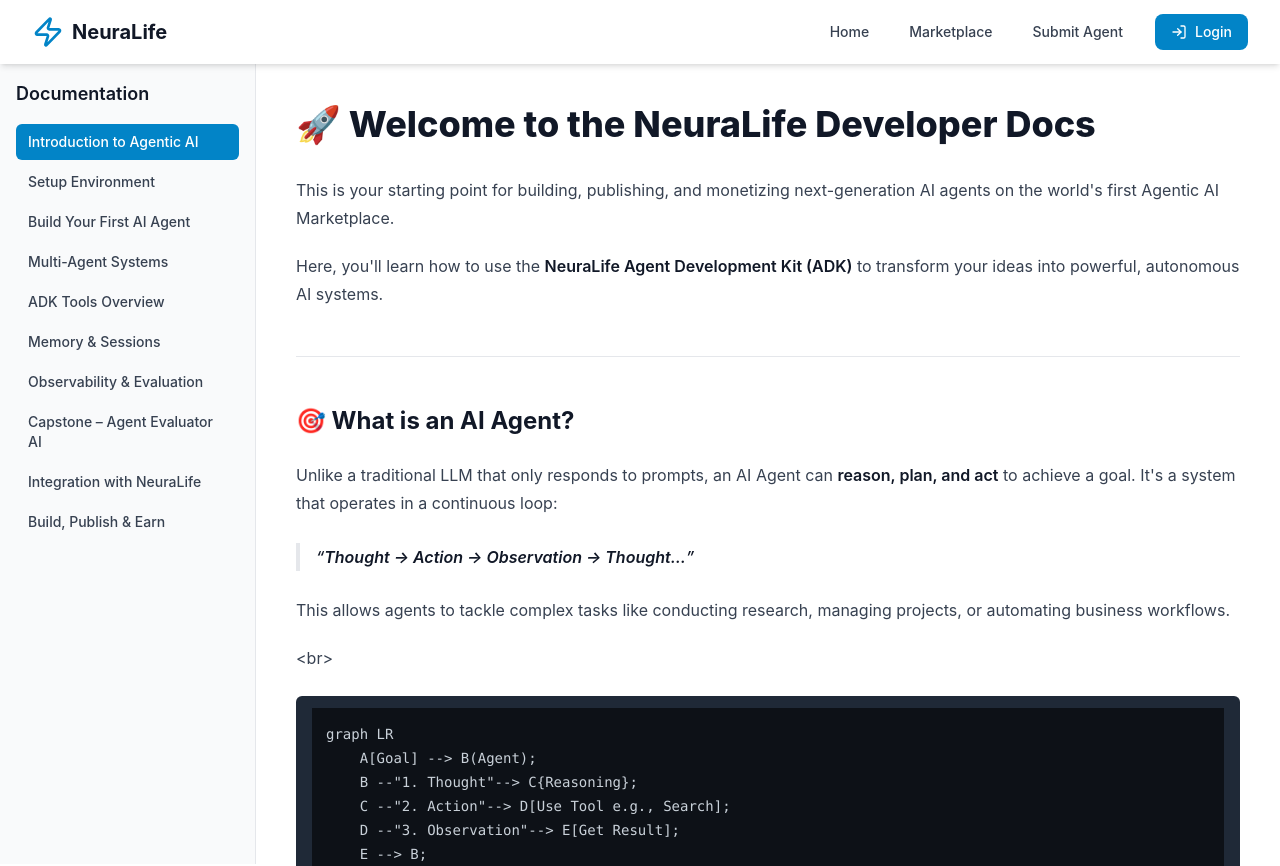
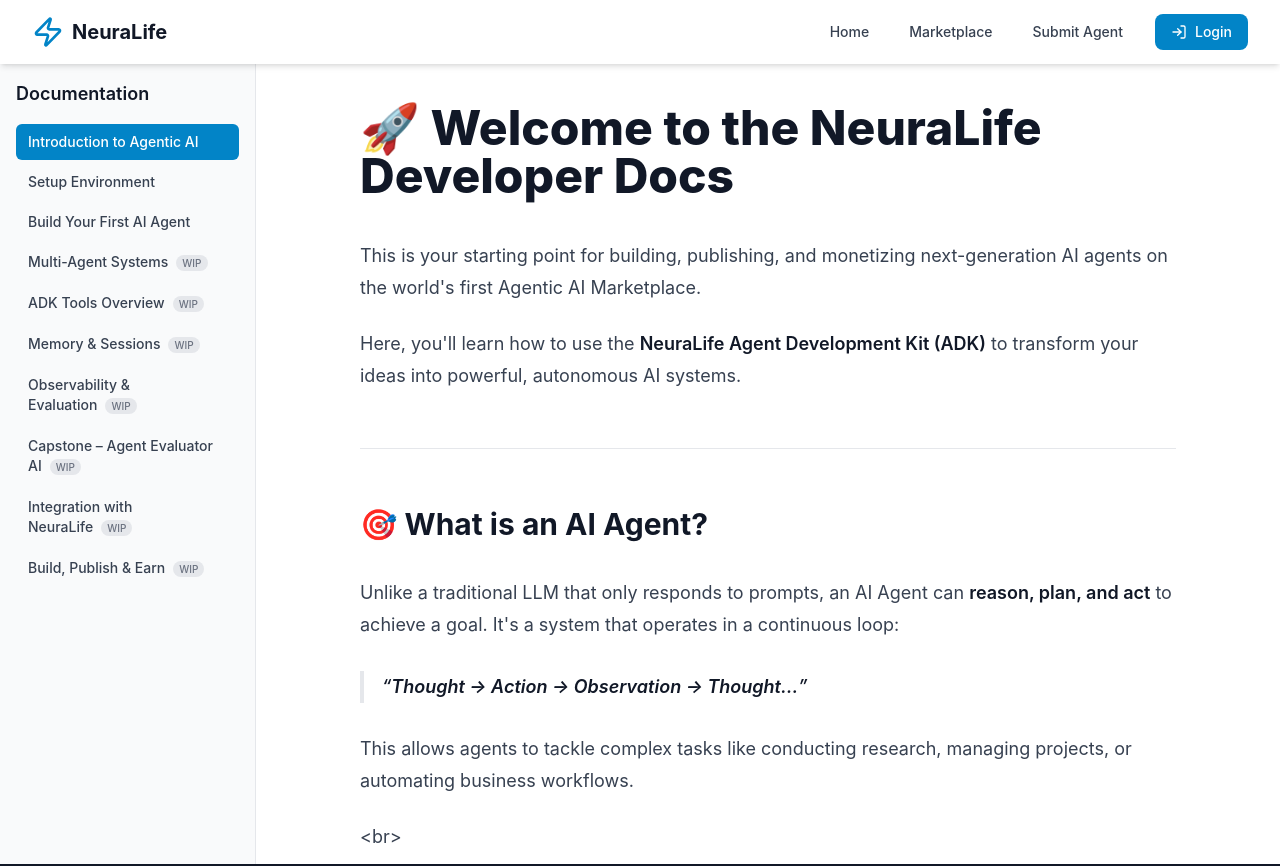
Before and after one commit to pavankumar19992208/personalprojects, a React (Vite) app in the folder frontend/neuralife-ai-market/: page /documentation/introduction in a window 1280 px wide. Shown: the top 866 px of the page. Built offline with nearby package versions, Linux system fonts and the light colour scheme.

Commit message:
docs structure updated -p

```diff
--- a/frontend/neuralife-ai-market/package.json
+++ b/frontend/neuralife-ai-market/package.json
@@ -21,6 +21,7 @@
     "react-markdown": "^10.1.0",
     "react-router-dom": "^7.9.4",
     "rehype-highlight": "^7.0.2",
+    "remark-gfm": "^4.0.1",
     "tailwind-merge": "^3.3.1",
     "zod": "^4.1.12"
   },
--- a/frontend/neuralife-ai-market/src/components/docs/DocContent.tsx
+++ b/frontend/neuralife-ai-market/src/components/docs/DocContent.tsx
@@ -1,7 +1,8 @@
 import { useEffect, useState } from "react";
 import ReactMarkdown from "react-markdown";
 import rehypeHighlight from "rehype-highlight";
-import "highlight.js/styles/github-dark.css"; // A nice dark theme for code blocks
+import remarkGfm from "remark-gfm";
+import "highlight.js/styles/github-dark.css";
 import { useParams } from "react-router-dom";
 import { DOCS_SECTIONS } from "./docsData";
 
@@ -15,13 +16,29 @@ export default function DocContent() {
     const section =
       DOCS_SECTIONS.find((s) => s.id === sectionId) || DOCS_SECTIONS[0];
 
-    // Construct the correct path using the base URL
+    // [!code highlight:8] Check availability immediately
+    if (!section.available) {
+        setContent(`
+# 🚧 Work in Progress
+
+We are currently building this module. The **${section.title}** documentation will be available in the upcoming v1.1 release of the NeuraLife SDK.
+
+Please check back soon!
+        `);
+        setLoading(false);
+        return;
+    }
+
     const filePath = `${import.meta.env.BASE_URL}docs/${section.file}`;
 
     fetch(filePath)
       .then((res) => {
+        if (res.status === 404) {
+          // Fallback if file is missing even if marked available
+          return "# 🚧 Content Unavailable\n\nThis file seems to be missing.";
+        }
         if (!res.ok) {
-          throw new Error(`Documentation file not found at: ${filePath}`);
+          throw new Error(`Error loading docs`);
         }
         return res.text();
       })
@@ -29,20 +46,23 @@ export default function DocContent() {
       .catch((error) => {
         console.error(error);
         setContent(
-          "### ❌ Error loading documentation\n\nPlease ensure the markdown file exists in the `public/docs` directory and the application's base path is configured correctly."
+          "### ⚠️ Connection Error\n\nCould not load documentation."
         );
       })
       .finally(() => setLoading(false));
   }, [sectionId]);
 
   if (loading) {
-    return <div className="flex-1 p-8">Loading...</div>;
+    return <div className="flex-1 p-8 animate-pulse">Loading documentation...</div>;
   }
 
   return (
-    <div className="flex-1 overflow-y-auto p-6 md:p-10">
-      <article className="prose prose-primary max-w-none">
-        <ReactMarkdown rehypePlugins={[rehypeHighlight]}>
+    <div className="flex-1 overflow-y-auto p-6 md:p-10 max-w-4xl mx-auto">
+      <article className="prose prose-sm md:prose-lg prose-blue max-w-none">
+        <ReactMarkdown
+            rehypePlugins={[rehypeHighlight]}
+            remarkPlugins={[remarkGfm]}
+        >
           {content}
         </ReactMarkdown>
       </article>
--- a/frontend/neuralife-ai-market/src/components/docs/DocumentationLayout.tsx
+++ b/frontend/neuralife-ai-market/src/components/docs/DocumentationLayout.tsx
@@ -1,13 +1,55 @@
+import { useState } from "react";
 import SidebarNav from "./SidebarNav";
 import DocContent from "./DocContent";
+import { Menu, X } from "lucide-react";
 
 export default function DocumentationLayout() {
+  const [isMobileMenuOpen, setIsMobileMenuOpen] = useState(false);
+
   return (
-    <div className="flex flex-col md:flex-row min-h-screen bg-white">
-      <SidebarNav />
-      <main className="flex-1">
+    // [!code highlight:2] CHANGE: h-screen locks the height, overflow-hidden prevents body scroll
+    <div className="flex flex-col md:flex-row h-screen bg-white overflow-hidden">
+      {/* Mobile Header / Toggle */}
+      <div className="md:hidden bg-gray-50 border-b p-4 flex justify-between items-center shrink-0">
+        <span className="font-semibold text-gray-700">Documentation</span>
+        <button
+          onClick={() => setIsMobileMenuOpen(!isMobileMenuOpen)}
+          className="p-2 bg-white border rounded shadow-sm"
+        >
+          {isMobileMenuOpen ? <X size={20} /> : <Menu size={20} />}
+        </button>
+      </div>
+
+      {/* Sidebar */}
+      <aside
+        className={`
+          fixed inset-y-0 left-0 z-10 w-64 bg-gray-50 border-r transform transition-transform duration-200 ease-in-out
+          md:relative md:translate-x-0
+          ${isMobileMenuOpen ? "translate-x-0 mt-[73px]" : "-translate-x-full md:mt-0"}
+          /* [!code highlight:2] CHANGE: Sidebar handles its own scrolling */
+          h-full overflow-y-auto
+        `}
+      >
+        <div className="p-4">
+           <div onClick={() => setIsMobileMenuOpen(false)}>
+             <SidebarNav />
+           </div>
+        </div>
+      </aside>
+
+      {/* Main Content */}
+      {/* [!code highlight:2] CHANGE: flex-1 and overflow-y-auto makes ONLY this part scroll */}
+      <main className="flex-1 overflow-y-auto relative z-0 scroll-smooth">
         <DocContent />
       </main>
+
+      {/* Mobile Overlay */}
+      {isMobileMenuOpen && (
+        <div
+          className="fixed inset-0 bg-black/20 z-0 md:hidden"
+          onClick={() => setIsMobileMenuOpen(false)}
+        />
+      )}
     </div>
   );
 }
--- a/frontend/neuralife-ai-market/src/components/docs/SidebarNav.tsx
+++ b/frontend/neuralife-ai-market/src/components/docs/SidebarNav.tsx
@@ -3,7 +3,8 @@ import { DOCS_SECTIONS } from "./docsData";
 
 export default function SidebarNav() {
   return (
-    <nav className="w-full md:w-64 bg-gray-50 border-r border-gray-200 h-screen p-4 sticky top-0 overflow-y-auto">
+    // [!code highlight:2] CHANGE: Removed h-screen and sticky. It is just a list now.
+    <nav className="w-full">
       <h2 className="text-lg font-semibold mb-4 text-gray-900">
         Documentation
       </h2>
@@ -21,6 +22,12 @@ export default function SidebarNav() {
               }
             >
               {section.title}
+              {/* Optional: Add a visual badge for WIP items */}
+              {!section.available && (
+                <span className="ml-2 text-[10px] uppercase bg-gray-200 text-gray-500 px-1.5 py-0.5 rounded-full">
+                  WIP
+                </span>
+              )}
             </NavLink>
           </li>
         ))}
--- a/frontend/neuralife-ai-market/src/components/docs/docsData.ts
+++ b/frontend/neuralife-ai-market/src/components/docs/docsData.ts
@@ -1,9 +1,8 @@
-// src/components/docs/docsData.ts
-
 export interface DocSection {
   id: string;
   title: string;
   file: string;
+  available: boolean; // [!code ++] Add this flag
 }
 
 export const DOCS_SECTIONS: DocSection[] = [
@@ -11,42 +10,56 @@ export const DOCS_SECTIONS: DocSection[] = [
     id: "introduction",
     title: "Introduction to Agentic AI",
     file: "01_introduction.md",
+    available: true,
   },
-  { id: "setup", title: "Setup Environment", file: "02_setup_environment.md" },
+  {
+    id: "setup",
+    title: "Setup Environment",
+    file: "02_setup_environment.md",
+    available: true,
+  },
   {
     id: "first-agent",
     title: "Build Your First AI Agent",
     file: "03_first_agent.md",
+    available: true,
   },
+  // [!code highlight:10] Mark the rest as False
   {
     id: "multi-agent",
     title: "Multi-Agent Systems",
     file: "04_multi_agent_systems.md",
+    available: false,
   },
-  { id: "tools", title: "ADK Tools Overview", file: "05_tools_overview.md" },
+  { id: "tools", title: "ADK Tools Overview", file: "05_tools_overview.md", available: false },
   {
     id: "memory",
     title: "Memory & Sessions",
     file: "06_memory_and_sessions.md",
+    available: false,
   },
   {
     id: "observability",
     title: "Observability & Evaluation",
     file: "07_observability.md",
+    available: false,
   },
   {
     id: "capstone",
     title: "Capstone – Agent Evaluator AI",
     file: "08_agent_evaluator_ai.md",
+    available: false,
   },
   {
     id: "integration",
     title: "Integration with NeuraLife",
     file: "09_integration_neuralife.md",
+    available: false,
   },
   {
     id: "publish",
     title: "Build, Publish & Earn",
     file: "10_build_and_earn.md",
+    available: false,
   },
 ];
--- a/frontend/neuralife-ai-market/src/pages/Marketplace.tsx
+++ b/frontend/neuralife-ai-market/src/pages/Marketplace.tsx
@@ -88,7 +88,7 @@ const Marketplace = () => {
             <Search className="absolute left-4 top-1/2 transform -translate-y-1/2 text-gray-400 h-5 w-5" />
             <input
               type="text"
-              placeholder="Search agents by name, description, or tags..."
+              placeholder="Find Ai Agents.."
               value={searchQuery}
               onChange={(e) => setSearchQuery(e.target.value)}
               className="w-full pl-12 pr-4 py-3 border border-gray-300 rounded-lg focus:ring-2 focus:ring-primary-500 focus:border-transparent"
```
Also changed, not shown: 2 other files (tests, documents, lock files or other folders).
